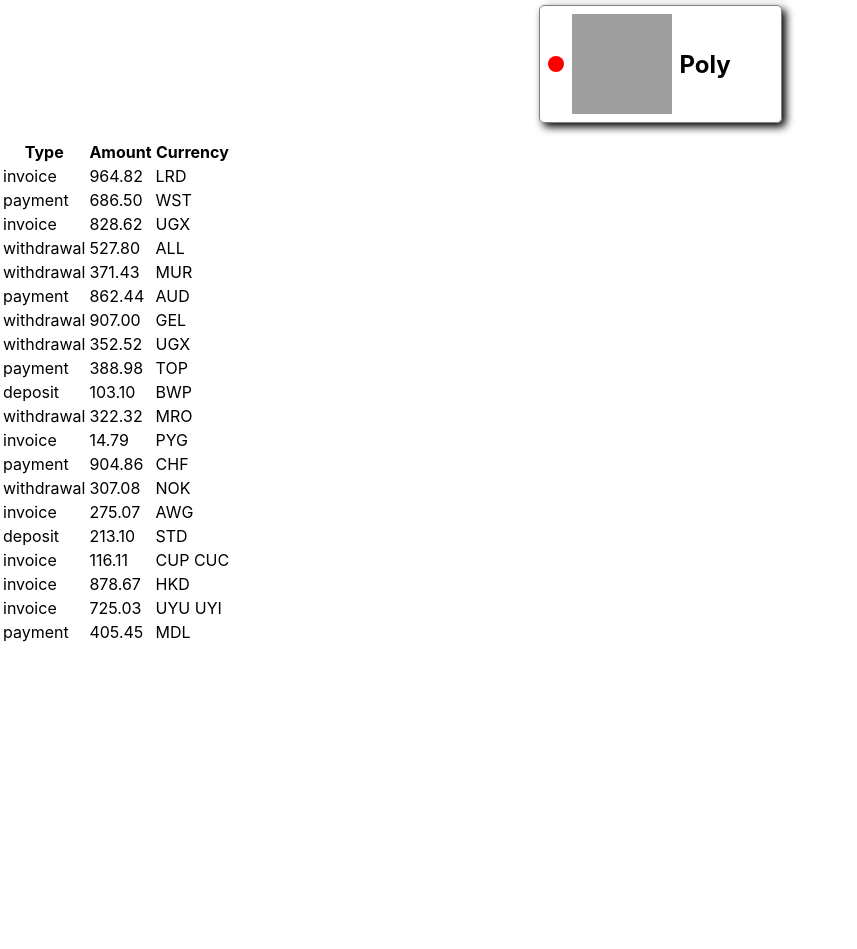
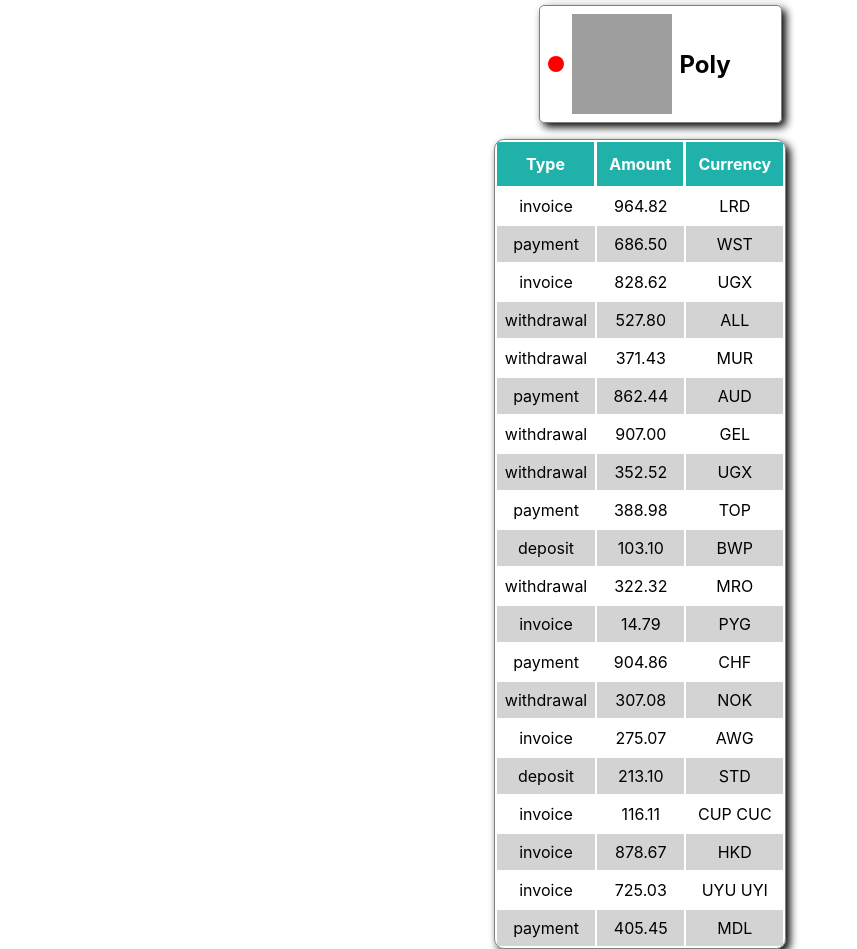
Before and after one commit to 2022KirillMaximov/goit-react-hw-01-components, a React (Create React App) app: page / in a window 1280 px wide. Shown: the part 1420-2369 px from the top of the page, without its empty margins (0-857 px from the left). Before the commit the page ends 2065 px from the top, so only its background shows below. Built offline with nearby package versions, Linux system fonts and the light colour scheme; grey boxes are pictures that could not be loaded.

Commit message:
add TransactionHistory style

```diff
--- a/src/components/TransactionHistory/TransactionHistory.jsx
+++ b/src/components/TransactionHistory/TransactionHistory.jsx
@@ -1,18 +1,18 @@
 import PropTypes from 'prop-types';
-
+import {TransactionHistoryTable,TransactionTableHead,HeadTr,TableBody} from './TransactionHistory.styled'
 
 export const TransactionHistory = ({ transactions }) => {
 
-    return(<table >
-  <thead>
-    <tr>
+    return(<TransactionHistoryTable >
+  <TransactionTableHead>
+    <HeadTr>
       <th>Type</th>
       <th>Amount</th>
       <th>Currency</th>
-    </tr>
-  </thead>
+    </HeadTr>
+  </TransactionTableHead>
 
-  <tbody>
+  <TableBody>
    {transactions.map(({ id, type, amount, currency }) => {
           return (
             <tr key={id}>
@@ -22,8 +22,8 @@ export const TransactionHistory = ({ transactions }) => {
             </tr>
           );
         })}
-  </tbody>
-</table>)
+  </TableBody>
+</TransactionHistoryTable>)
 
 
 }
--- /dev/null
+++ b/src/components/TransactionHistory/TransactionHistory.styled.jsx
@@ -0,0 +1,43 @@
+import styled from 'styled-components';
+
+
+export const TransactionHistoryTable = styled.table`
+  box-shadow: 4px 4px 8px black;
+  border: 1px solid gray;
+  border-radius: 10px;
+  overflow: hidden;
+  margin: auto;
+`;
+
+
+export const TransactionTableHead = styled.thead`
+  background-color: LightSeaGreen;
+`;
+
+
+export const HeadTr = styled.tr`
+  color: white;
+
+  th {
+    padding: 12px;
+  }
+
+  th:not(:last-child) {
+    border-right: 1px solid white;
+  }
+`;
+
+export const TableBody = styled.tbody`
+  td {
+    text-align: center;
+    padding: 8px;
+  }
+  tr:nth-of-type(even) {
+    background-color: lightgray;
+  }
+  tr td:first-of-type {
+    ::first-letter {
+      text-transform: uppercase;
+    }
+  }
+`;
```
